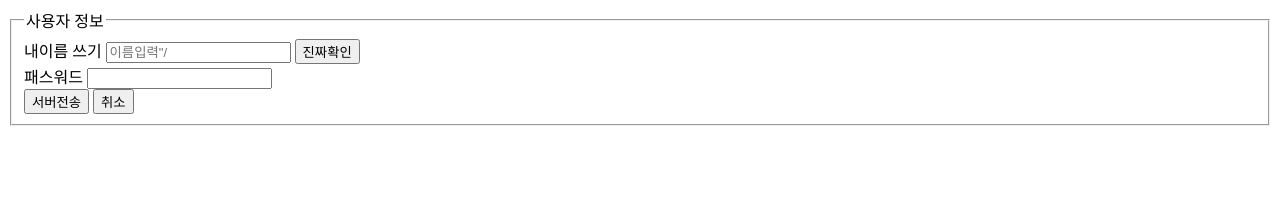
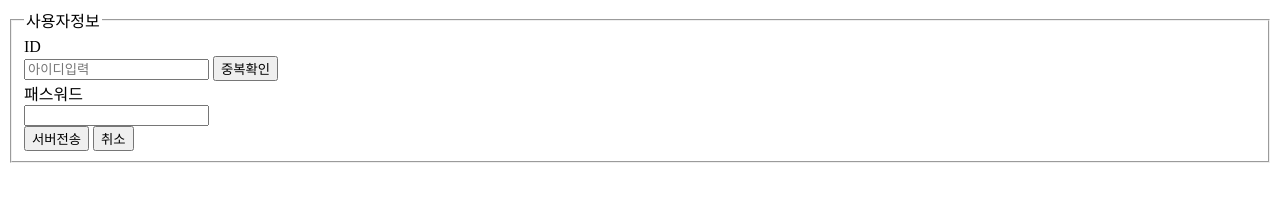
Before and after one commit to godonguk1543/godonguk1543.github.io, a plain HTML site: page 20180411/formText.html in a window 1280 px wide. Drawn offline with Linux system fonts and the light colour scheme.

Commit message:
Update formText.html

```diff
--- a/20180411/formText.html
+++ b/20180411/formText.html
@@ -1,20 +1,20 @@
-<!doctype html> <!--  formText.html-->
+<!doctype html> <!--  formTecxt1.html-->
 <html>
 <head><meta charset="utf-8"/>
 <meta name="viewport"content="width=device-width,initial-scale=1"/>
 <title>폼 학습</title></head>
 <body>
 <section>
-<from action="http://jsp.dju.ac.kr/~kdhongx/ex/formText1.jsp"method="post">
+<form action="http://jsp.dju.ac.kr/~kdhongx/ex/formText1.jsp"method="post">
 <fieldset>
-  <legend>사용자 정보</legend>
-    <label for="amex">내이름 쓰기</label>
-    <input id="name"type="text" name="namex"size="20"maxlength="20"placeholder=이름입력"/>
-    <input type="button" value="진짜확인"/><br/>
-    <label for="passx">패스워드</label>
+  <legend>사용자정보</legend>
+    <label for="namex">ID</label><br/>
+    <input id="namex"type="text" name="namex"size="20"maxlength="20"placeholder="아이디입력"/>
+    <input type="button" value="중복확인"/><br/>
+    <label for="namex">패스워드</label><br/>
     <input id="passx" type="password" name="passx"/><br/>
     <input type="submit" value="서버전송"/>
     <input type="reset" value="취소"/>
-</fieldset></from>
+</fieldset></form>
 </section>
 </body></html>
```
